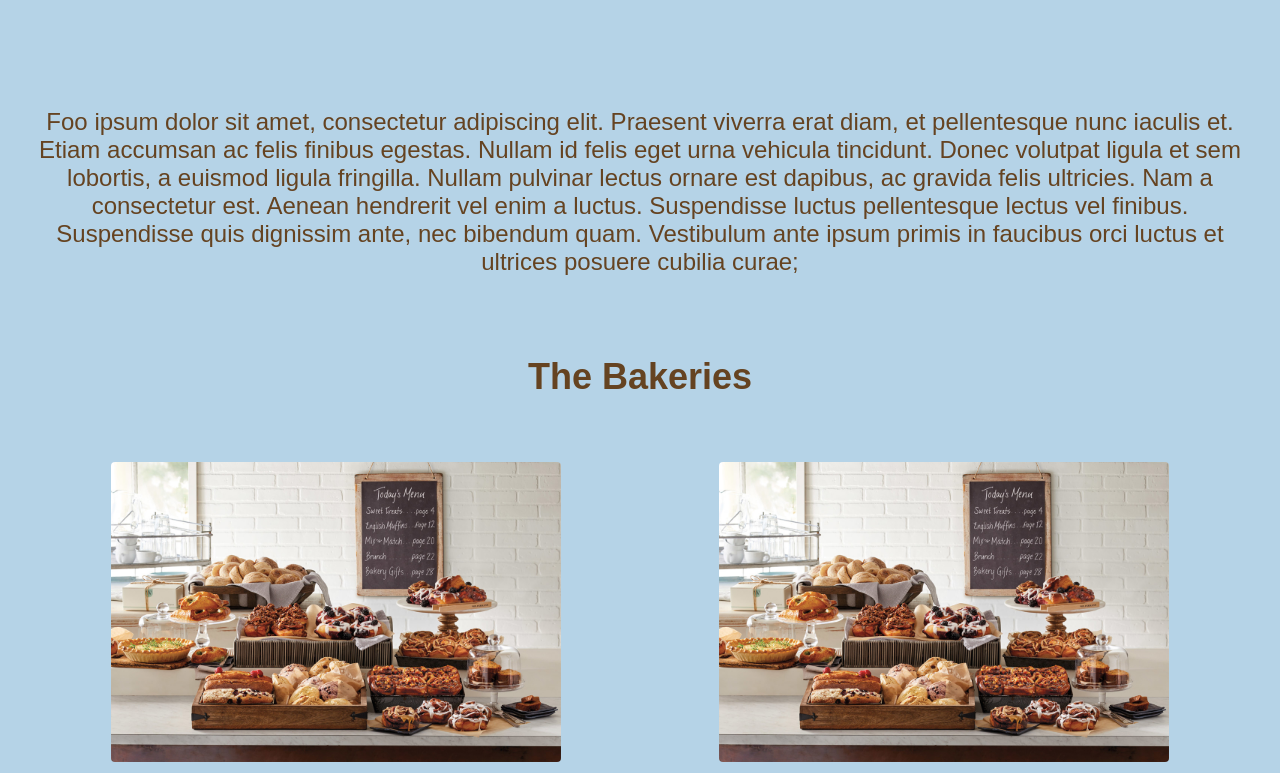
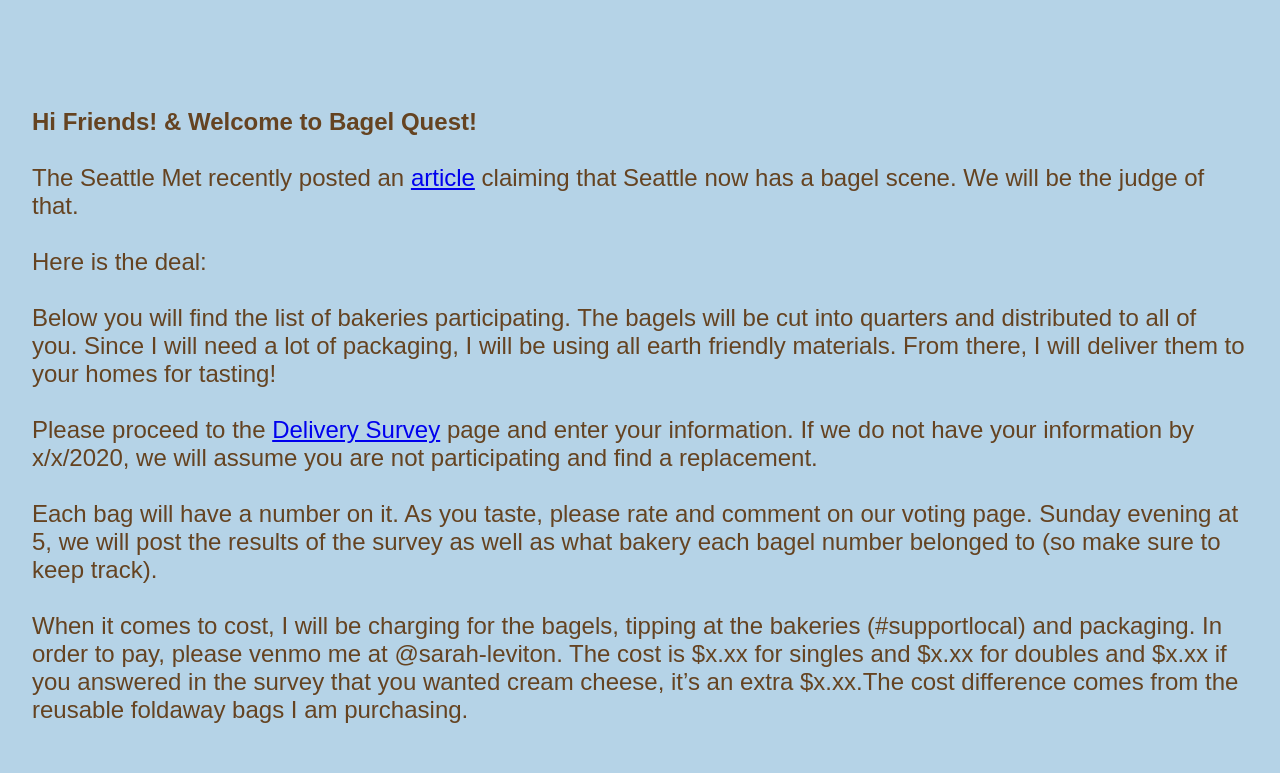
Before and after one commit to dylanbussone/bagel-quest, a Next.js app: page / in a window 1280 px wide. Shown: the part 947-1720 px from the top of the page. Built offline with nearby package versions, Linux system fonts and the light colour scheme; a web font is replaced by a local one.

Commit message:
Home page content

```diff
--- a/pages/index.js
+++ b/pages/index.js
@@ -1,3 +1,4 @@
+import Link from 'next/link';
 import Bakeries from '../components/bakeries';
 
 export default function Home() {
@@ -8,14 +9,45 @@ export default function Home() {
             <img src="/bagel1.svg" className="bagel-hero" />
 
             <p className="about">
-                Foo ipsum dolor sit amet, consectetur adipiscing elit. Praesent viverra erat diam,
-                et pellentesque nunc iaculis et. Etiam accumsan ac felis finibus egestas. Nullam id
-                felis eget urna vehicula tincidunt. Donec volutpat ligula et sem lobortis, a euismod
-                ligula fringilla. Nullam pulvinar lectus ornare est dapibus, ac gravida felis
-                ultricies. Nam a consectetur est. Aenean hendrerit vel enim a luctus. Suspendisse
-                luctus pellentesque lectus vel finibus. Suspendisse quis dignissim ante, nec
-                bibendum quam. Vestibulum ante ipsum primis in faucibus orci luctus et ultrices
-                posuere cubilia curae;
+                <h4>Hi Friends! & Welcome to Bagel Quest!</h4>
+                <br />
+                The Seattle Met recently posted an{' '}
+                <a
+                    href="https://www.seattlemet.com/eat-and-drink/2020/05/seattle-actually-has-a-bagel-scene-now-macrina-bakery-mt-bagel"
+                    target="_blank"
+                >
+                    article
+                </a>{' '}
+                claiming that Seattle now has a bagel scene. We will be the judge of that.
+                <br />
+                <br />
+                Here is the deal:
+                <br />
+                <br />
+                Below you will find the list of bakeries participating. The bagels will be cut into
+                quarters and distributed to all of you. Since I will need a lot of packaging, I will
+                be using all earth friendly materials. From there, I will deliver them to your homes
+                for tasting!
+                <br />
+                <br />
+                Please proceed to the{' '}
+                <Link href="/survey">
+                    <a>Delivery Survey</a>
+                </Link>{' '}
+                page and enter your information. If we do not have your information by x/x/2020, we
+                will assume you are not participating and find a replacement.
+                <br />
+                <br />
+                Each bag will have a number on it. As you taste, please rate and comment on our
+                voting page. Sunday evening at 5, we will post the results of the survey as well as
+                what bakery each bagel number belonged to (so make sure to keep track).
+                <br />
+                <br />
+                When it comes to cost, I will be charging for the bagels, tipping at the bakeries
+                (#supportlocal) and packaging. In order to pay, please venmo me at @sarah-leviton.
+                The cost is $x.xx for singles and $x.xx for doubles and $x.xx if you answered in the
+                survey that you wanted cream cheese, it’s an extra $x.xx.The cost difference comes
+                from the reusable foldaway bags I am purchasing.
             </p>
 
             <h2 className="bakeries-title">The Bakeries</h2>
@@ -27,6 +59,7 @@ export default function Home() {
 
                 .about {
                     margin-top: 0;
+                    text-align: left;
                 }
 
                 .bakeries-title {
```
